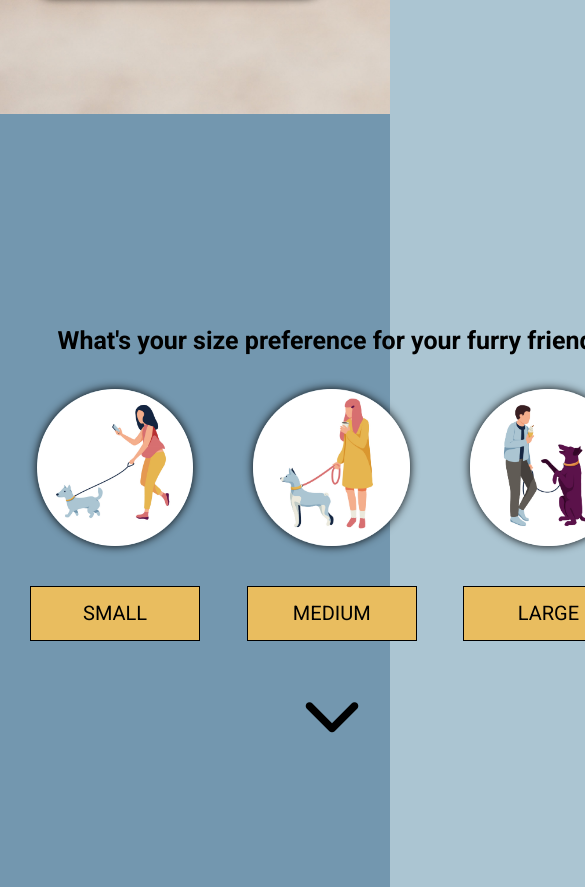
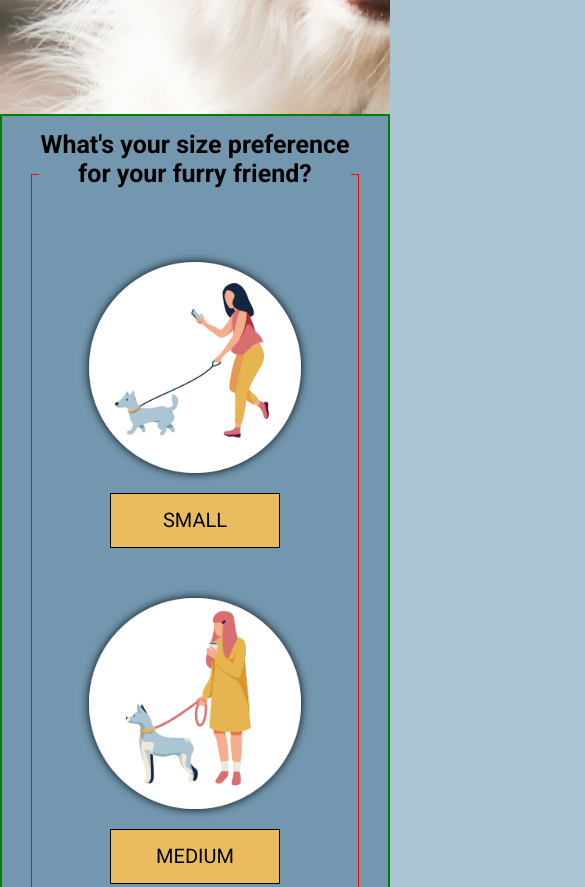
Before and after one commit to Tenal/canine-calculator, a plain HTML site: page index.html in a window 390 px wide. Shown: the part 730-1617 px from the top of the page, 585 px wide, since content can reach past the window. Drawn offline with nearby package versions, Linux system fonts and the light colour scheme.

Commit message:
made header & form section responsive :left_right_arrow:

```diff
--- a/index.html
+++ b/index.html
@@ -50,7 +50,7 @@
                                     <label for="small">Small</label>
                                     <p class="sr-only">Click here if you want a small dog breed.</p>
                                 </div>
-                                <div class="option option-3-center">
+                                <div class="option option-center">
                                     <div class="image-div">
                                         <img src="./assets/medium-breed-photo.png" alt="cartoon image of a woman walking with a medium dog">
                                     </div>
@@ -113,7 +113,7 @@
                     <div class="wrapper">
                         <fieldset>
                             <legend>
-                                <h2>How affectionate do you want your canine companion?</h2>
+                                <h2>Do you want your canine companion to be more independent or more affectionate?</h2>
                             </legend>
                             <div class="two-options-container">
                                 <div class="option">
--- a/styles/sass/_form.scss
+++ b/styles/sass/_form.scss
@@ -1,6 +1,6 @@
 
 .form-section {
-    // border: 2px solid green;
+    border: 2px solid green;
     min-height: 100vh;
     padding: 15px 0;
     display: flex;
@@ -9,7 +9,7 @@
     text-align: center;
         fieldset {
             border: none;
-            // border: 1px solid red;
+            border: 1px solid red;
                 legend h2 {
                     font-size: 2.5rem;
                     margin-bottom: 30px;
@@ -28,7 +28,6 @@
 .odd-section {
     background-color: $button-hover;
 }
-
 
 .option {
     display: flex;
@@ -75,7 +74,7 @@
                 width: 170px;
             }
     }
-    .option-3-center {
+    .option-center {
         margin: 0 40px;
     }
 }
--- /dev/null
+++ b/styles/sass/_media-queries.scss
@@ -0,0 +1,72 @@
+/* ------------------- MEDIA QUERIES ------------------- */
+/* MAJOR BREAKPOINT 1: small desktop & portrait tablet */
+@media (max-width: 940px) {
+    // HEADER
+    header h1 {
+        font-size: 7.4rem;
+    }
+
+}
+
+/* MAJOR BREAKPOINT 2: portrait tablet & landscape phone */
+@media (max-width: 768px) {
+    // HEADER
+    header {
+        background-image: url(../assets/header-ipad.jpg);
+            h1 {
+                font-size: 7rem;
+            }
+    }
+
+    // MAIN - FORM
+    .form-section fieldset {
+        legend {
+            margin: 20px auto 40px auto;
+        }
+        .three-options-container .option-center {
+            margin: 0;
+        }
+        .three-options-container,
+        .two-options-container {
+            flex-direction: column;
+            justify-content: center;
+            align-items: center;
+                .option {
+                    width: calc(100% - 160px);
+                    margin: 0 80px 80px 80px;
+                }
+        }
+        .arrow {
+            margin: 0 0 20px 0;
+        }
+    }
+
+    .form-section fieldset{
+        margin: 0 auto;
+    }
+}
+
+/* MAJOR BREAKPOINT 3: landscape phone & down */
+@media (max-width: 480px) {
+    // HEADER
+    header {
+        background-image: url(../assets/header-mobile.jpg);
+        background-attachment: scroll;
+        background-position: center 35%;
+            h1 {
+                font-size: 5.4rem;
+            }
+    }
+
+    // MAIN - FORM
+    .form-section fieldset {
+        .three-options-container .option,
+        .two-options-container .option {
+            width: calc(100% - 100px);
+            margin: 0 50px 50px 50px;
+                label {
+                    margin-top: 20px;
+                }
+        }
+    }
+}
--- a/styles/sass/style.scss
+++ b/styles/sass/style.scss
@@ -4,3 +4,4 @@
 @import 'form';
 @import 'results';
 @import 'footer';
+@import 'media-queries';
```
Also changed, not shown: assets/header-image.jpg (deleted), assets/header-ipad.jpg (added), assets/header-mobile.jpg (added), styles/style.css.
